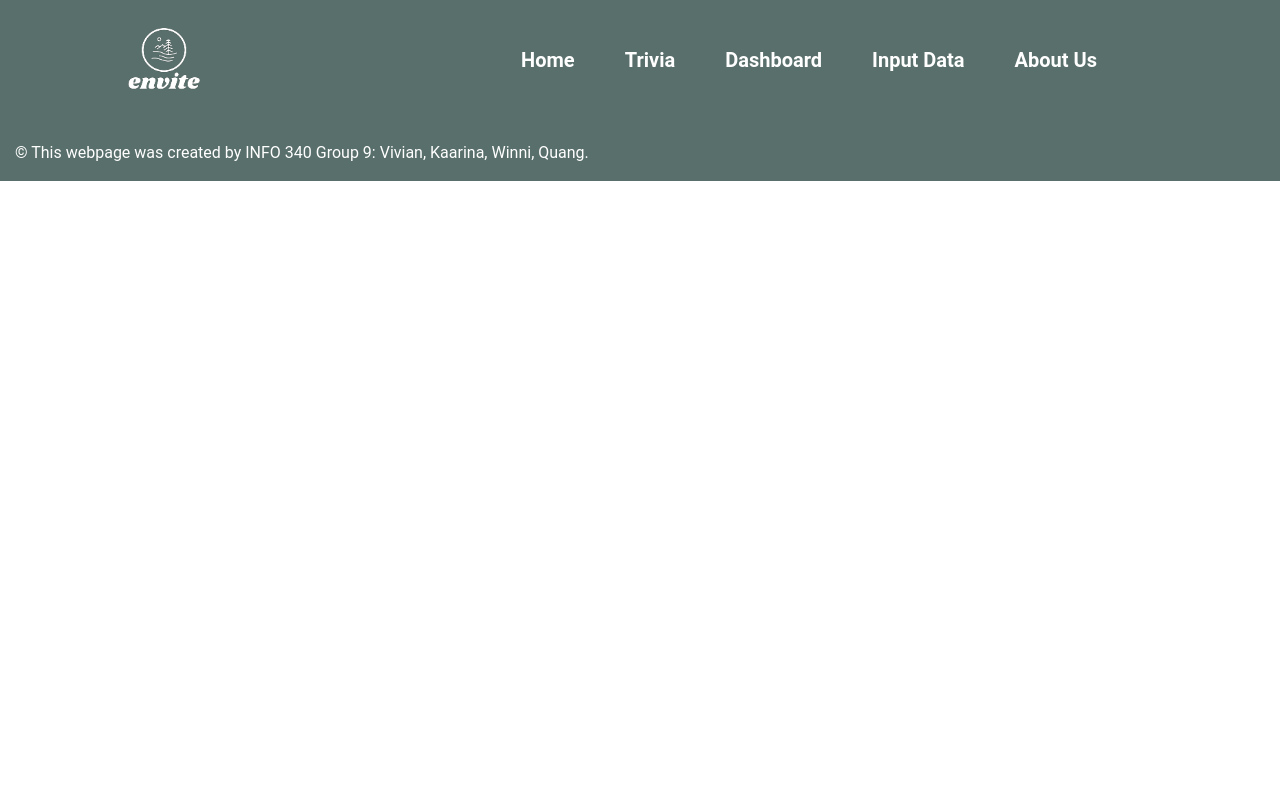
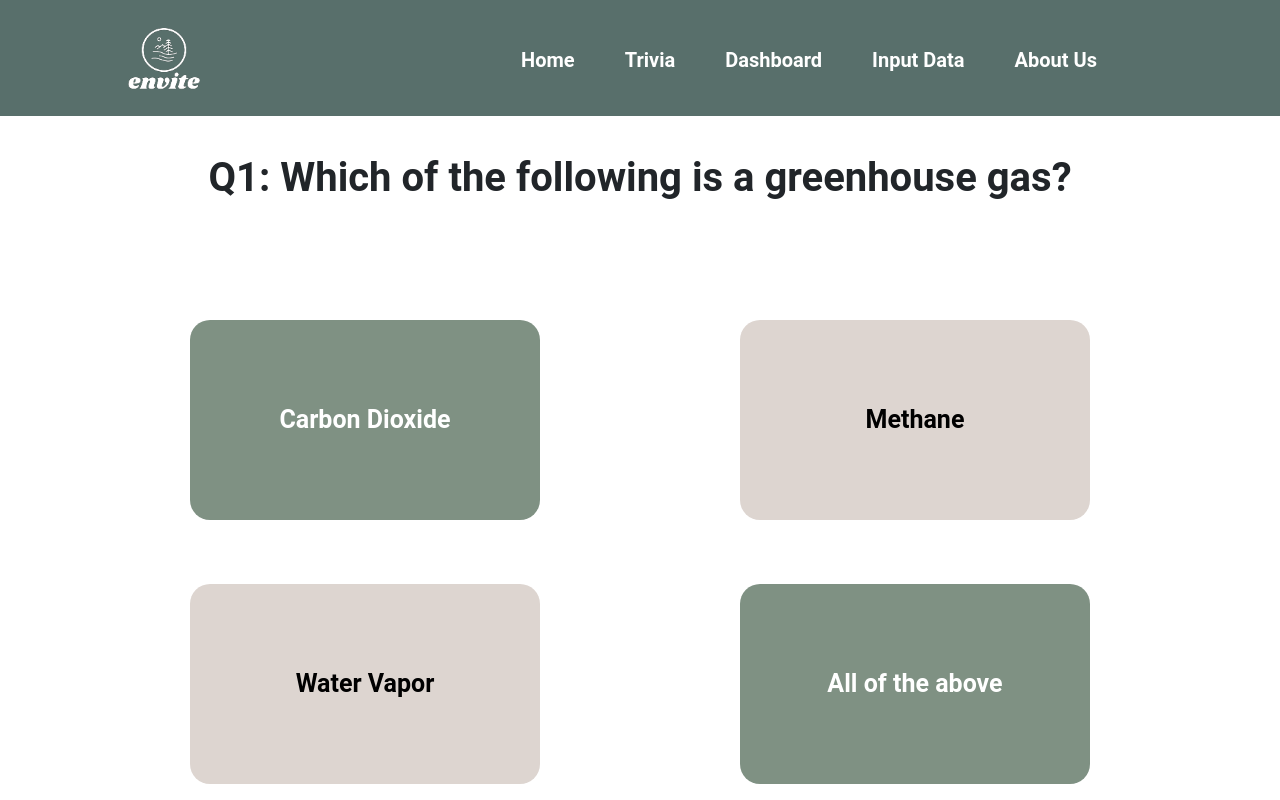
Before and after one commit to QwangNguyen/project-group9, a React (Create React App) app: page /triviaQuestion in a window 1280 px wide. Shown: the top 800 px of the page. Built offline with nearby package versions, Linux system fonts and the light colour scheme.

Commit message:
Change Trivia3 to TriviaQuestion

```diff
--- a/src/components/App.js
+++ b/src/components/App.js
@@ -11,7 +11,7 @@ import { SustainabilityScore } from './SustainabilityScore';
 import { Dashboard } from "./Dashboard";
 import { TriviaStartPage }  from './TriviaStartPage';
 import { TriviaCategory } from './TriviaCategory';
-import { Trivia3 } from './Trivia3';
+import { TriviaQuestion } from './TriviaQuestion';
 import { Trivia4 } from './Trivia4';
 import { Home } from './Home';
 import { IncorrectAnswer } from './IncorrectTrivia'
@@ -32,7 +32,7 @@ function App(props) {
         </Route>
         <Route path="triviaStartPage" element={<TriviaStartPage />} />
         <Route path="triviaCategory" element={<TriviaCategory />} />
-        <Route path="trivia3" element={<Trivia3 />} />
+        <Route path="triviaQuestion" element={<TriviaQuestion />} />
         <Route path="trivia4" element={<Trivia4 />} />
         <Route path="incorrect" element={<IncorrectAnswer />} />
         <Route path="sustainabilityScore" element={<SustainabilityScore />}/>
--- a/src/components/TriviaCategory.js
+++ b/src/components/TriviaCategory.js
@@ -18,7 +18,7 @@ export function TriviaCategory() {
                     </div>
                     <div className="col-md-4 d-flex centerElement">
                         <div className="buttonbody">
-                            <Link to="/trivia3" className="btn btn-lg triviaCategory">Climate Change</Link>
+                            <Link to="/triviaQuestion" className="btn btn-lg triviaCategory">Climate Change</Link>
                         </div>
                     </div>
                     <div className="col-md-4 d-flex centerElement">
--- a/src/components/Trivia3.js
+++ b/src/components/TriviaQuestion.js
@@ -1,7 +1,7 @@
-import React, { useState } from 'react';
+import React from 'react';
 import { Link } from 'react-router-dom';
 
-export function Trivia3(prop) {
+export function TriviaQuestion(prop) {
     return (
         <main className="centerMain">
             <div className="container containerTrivia">
```
